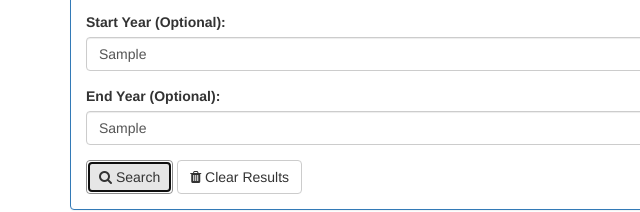
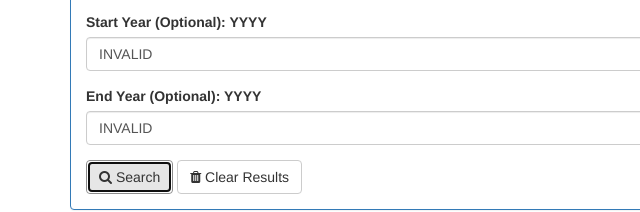
Before and after one commit to bemmons1993/New-York-Times-, a plain HTML site: page index.html in a window 1280 px wide. Both pictures are taken after typing "Sample", "Sample", "Sample" into the empty fields and a click on the button "Search". Shown: the part 436-648 px from the top of the page, 0-640 px from the left. Drawn offline with nearby package versions, Linux system fonts and the light colour scheme; no server answers.

Commit message:
add search by year to api

```diff
--- a/index.html
+++ b/index.html
@@ -43,12 +43,12 @@
 
                         <!-- Here we record the Start and End Year Parameters-->
                         <div class="form-group">
-                            <label for="start-year">Start Year (Optional):</label>
+                            <label for="start-year">Start Year (Optional): YYYY</label>
                             <input type="text" class="form-control" id="start-year">
                         </div>
 
                         <div class="form-group">
-                            <label for="end-year">End Year (Optional):</label>
+                            <label for="end-year">End Year (Optional):  YYYY</label>
                             <input type="text" class="form-control" id="end-year">
                         </div>
 
--- a/script.js
+++ b/script.js
@@ -3,13 +3,23 @@ var mainDiv = $(".results");
 $("button").on("click", function(event) {
 	event.preventDefault();
 	var searchTerms = document.getElementById("search-term").value;
-	console.log(searchTerms);
-	var num = 1;
-	var queryURL =
-		"https://api.nytimes.com/svc/search/v2/articlesearch.json?q=" +
-		searchTerms +
-		"&api-key=" +
-		apiKey;
+	var num = document.getElementById("num-records-select").value;
+	var startYear = document.getElementById("start-year");
+	var endYear = document.getElementById("end-year");
+	var start, end;
+	if (startYear.value.match(/^\d{4}$/g)) {
+		start = startYear.value + "0101";
+	} else {
+		start = "12000101";
+		startYear.value = startYear.value ? "INVALID" : "";
+	}
+	if (endYear.value.match(/^\d{4}$/g)) {
+		end = endYear.value + "0101";
+	} else {
+		end = "99991231";
+		endYear.value = endYear.value ? "INVALID" : "";
+	}
+	var queryURL = `https://api.nytimes.com/svc/search/v2/articlesearch.json?q=${searchTerms}&begin_date=${start}&end_date=${end}?&api-key=${apiKey}`;
 	$.ajax({ url: queryURL, method: "GET" }).then(function(response) {
 		console.log(response);
 		response.response.docs.forEach(element => {
```
